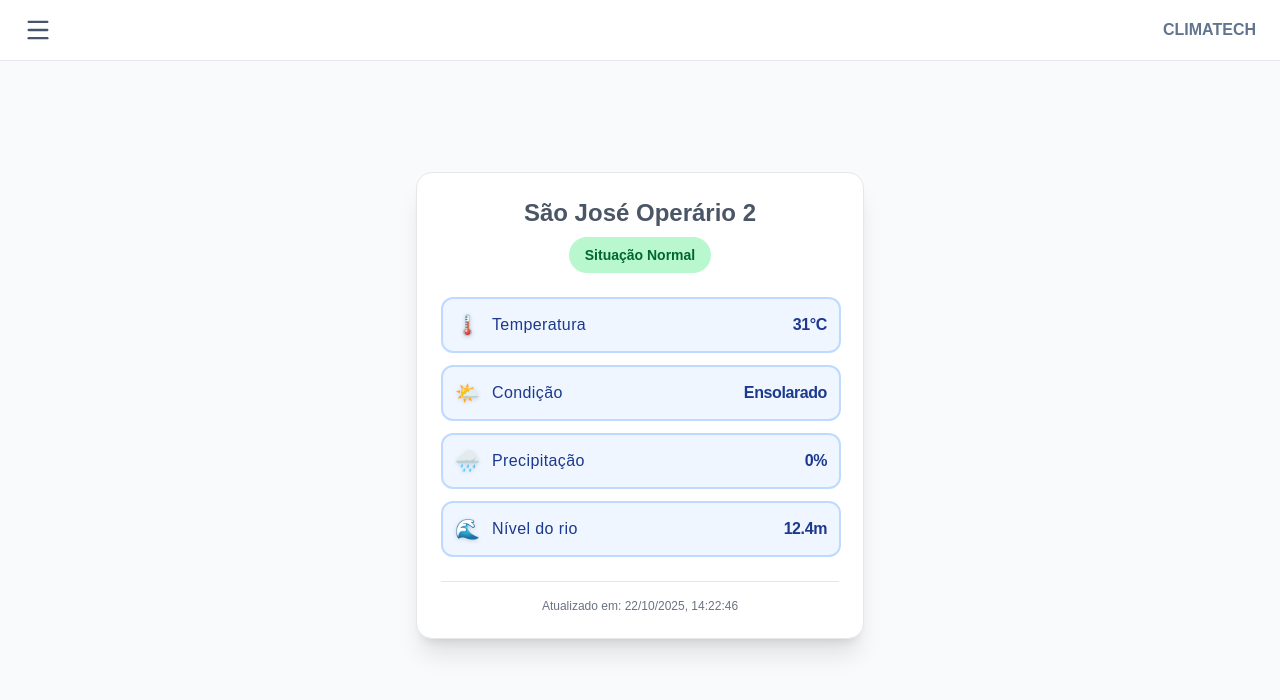
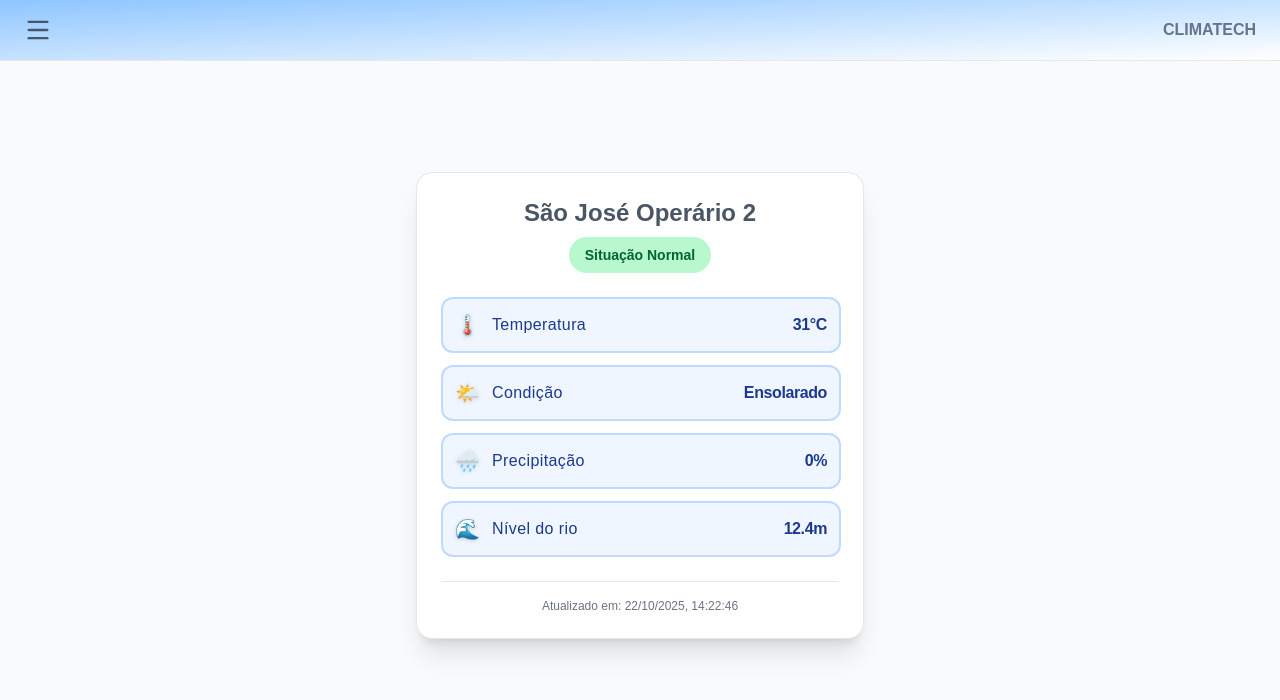
Before and after one commit to HENRYEZ97/Projeto-Inovatech-2025, a Next.js app in the folder projeto-inovatech/: page / in a window 1280 px wide. Shown: the top 700 px of the page. Built offline with nearby package versions, Linux system fonts and the light colour scheme.

Commit message:
💄 BG-blue adicionado ao Header.

```diff
--- a/projeto-inovatech/src/app/componentes/Header.tsx
+++ b/projeto-inovatech/src/app/componentes/Header.tsx
@@ -6,10 +6,10 @@ interface HeaderProps {
 
 export default function Header({ onMenuClick }: HeaderProps) {
   return (
-    <header className="flex items-center justify-between bg-white px-6 py-4 shadow-sm border-b border-gray-200">
+    <header className="flex items-center justify-between  bg-gradient-to-br from-blue-300 to blue-600 px-6 py-4 shadow-sm border-b border-gray-200">
         <button
           onClick={onMenuClick}
-          className="text-slate-600 hover:text-blue-500 transition-colors hover:bg-blue-50 p2-rounded-lg cursor-pointer"
+          className="text-slate-600 hover:text-blue-500 transition-colors hover:bg-gray-100 p2-rounded-lg cursor-pointer"
            >
           <Menu size={28} />
         </button>
```
